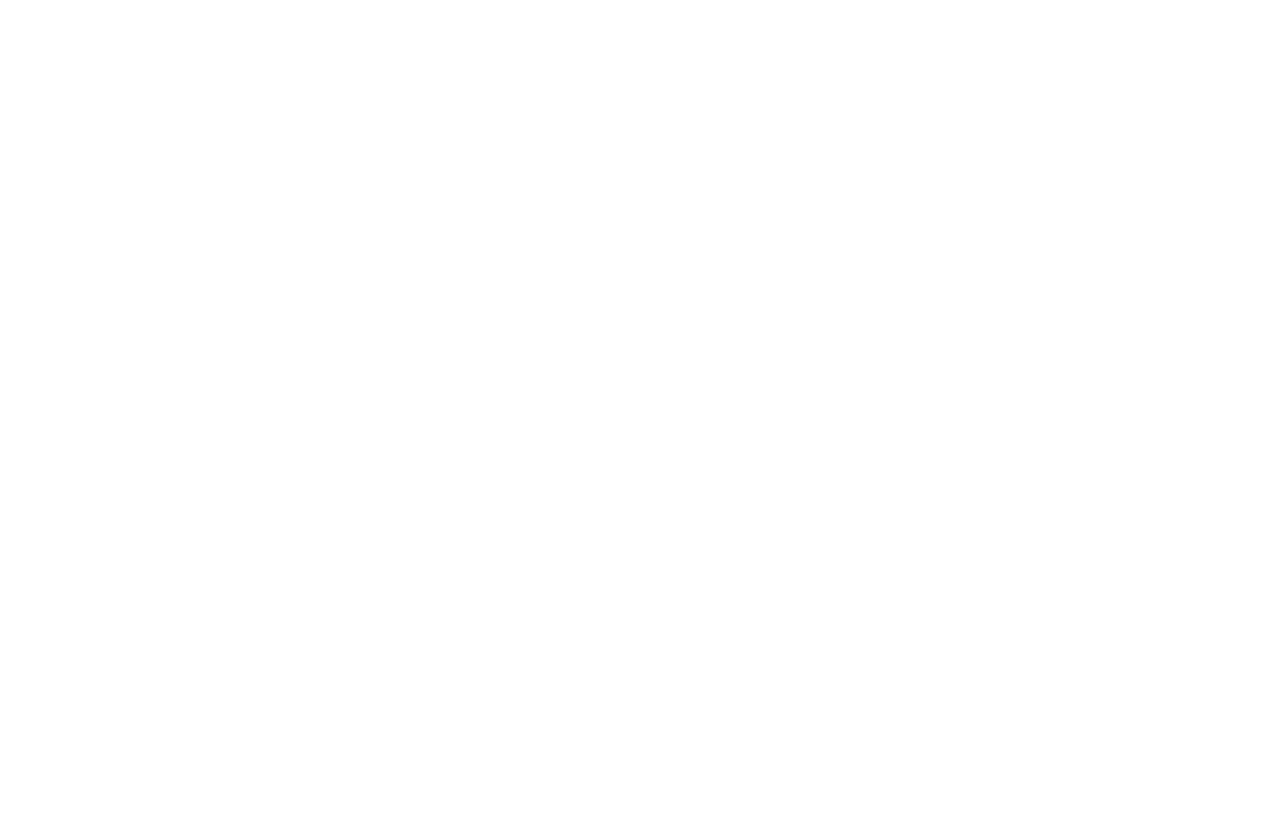
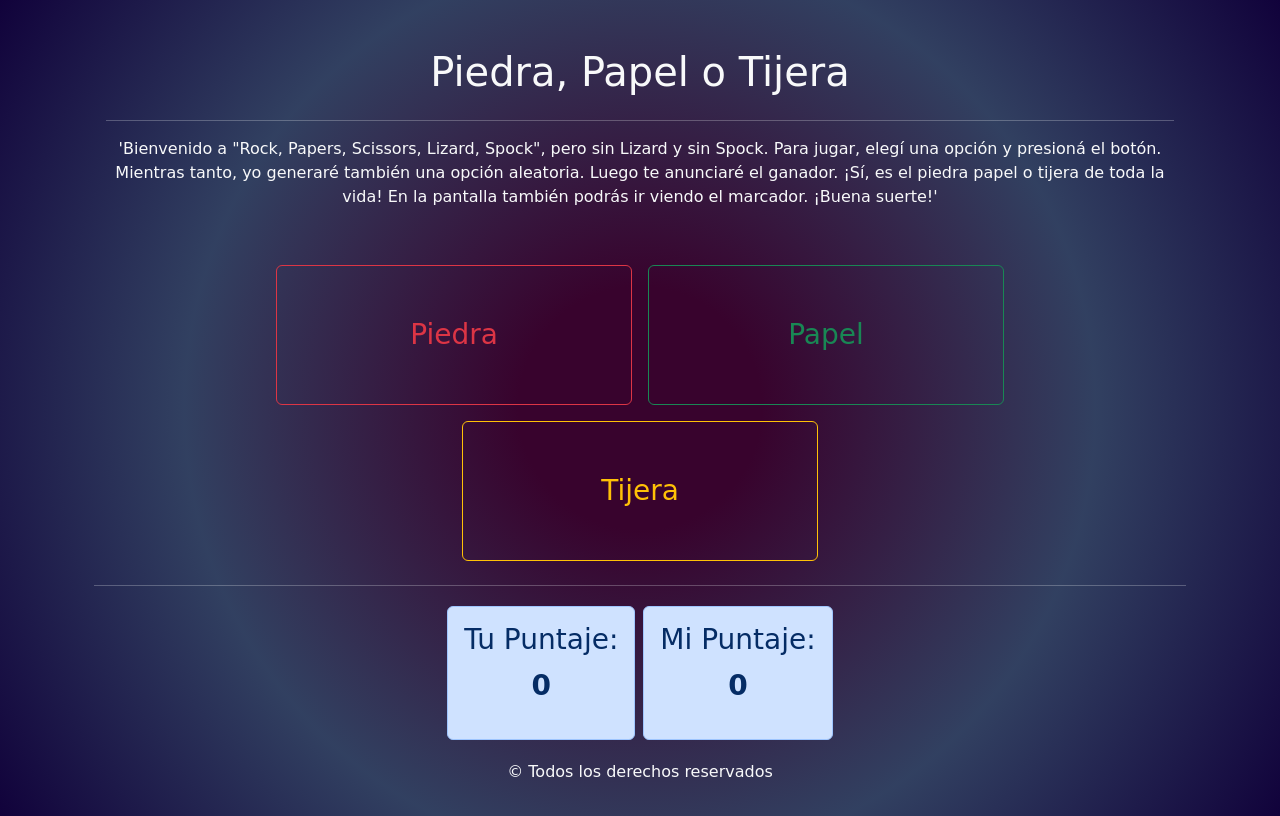
Before and after one commit to Maoi11/piedraPapelTijera-tp5, a plain HTML site: page index.html in a window 1280 px wide. Drawn offline with nearby package versions, Linux system fonts and the light colour scheme; a web font is replaced by a local one.

Commit message:
maquetado completo

```diff
--- a/css/style.css
+++ b/css/style.css
@@ -0,0 +1,18 @@
+@import url('https://fonts.googleapis.com/css2?family=Londrina+Solid:wght@300&family=MuseoModerno:wght@300&display=swap');
+
+body {
+  min-height: 100vh;
+  display: flex;
+  flex-direction: column;
+  background: rgb(22, 2, 48);
+background: radial-gradient(circle, rgb(56, 3, 45) 16%, rgba(3, 21, 61, 0.816) 60%, rgb(17, 2, 59) 100%);
+ }
+
+main {
+  flex-grow: 1;
+  font-family: 'Londrina Solid', cursive;
+}
+
+footer {
+  font-family: 'Londrina Solid', cursive;
+}
--- a/index.html
+++ b/index.html
@@ -1,12 +1,77 @@
 <!DOCTYPE html>
-<html lang="en">
-<head>
-    <meta charset="UTF-8">
-    <meta http-equiv="X-UA-Compatible" content="IE=edge">
-    <meta name="viewport" content="width=device-width, initial-scale=1.0">
-    <title>Document</title>
-</head>
-<body>
+<html lang="es">
+  <head>
+    <meta charset="UTF-8" />
+    <meta http-equiv="X-UA-Compatible" content="IE=edge" />
+    <meta name="viewport" content="width=device-width, initial-scale=1.0" />
+    <title>Trabajo Práctico N°5 - Piedra Papel Tijera</title>
+    <meta
+      name="description"
+      content="juego de piedra papel o tijera con html, css y JavaScript, ejercicio de trabajo practicot"
+    />
+    <meta
+      name="keywords"
+      content="DOM, BOM, JavaScript, frontend, functions, developer"
+    />
+    <meta name="author" content="Marisa Indiana Garat" />
+    <link
+      href="https://cdn.jsdelivr.net/npm/bootstrap@5.3.0-alpha3/dist/css/bootstrap.min.css"
+      rel="stylesheet"
+      integrity="sha384-KK94CHFLLe+nY2dmCWGMq91rCGa5gtU4mk92HdvYe+M/SXH301p5ILy+dN9+nJOZ"
+      crossorigin="anonymous"
+    />
+    <link rel="stylesheet" href="css/style.css" />
+  </head>
 
-</body>
+  <body>
+    <main class="container">
+      <section class="text-light text-center p-4" id="tituloPag">
+        <h1 class="py-2 m-3">Piedra, Papel o Tijera</h1>
+        <hr>
+        <p>
+            'Bienvenido a "Rock, Papers, Scissors, Lizard, Spock", pero sin Lizard y sin Spock.
+            Para jugar, elegí una opción y presioná el botón. Mientras tanto, yo generaré también una opción aleatoria. Luego te anunciaré el ganador.
+            ¡Sí, es el piedra papel o tijera de toda la vida!
+            En la pantalla también podrás ir viendo el marcador.
+            ¡Buena suerte!'
+        </p>
+      </section>
+      <section class="container my-2 text-center text-light">
+        <div class="container d-inline-flex justify-content-center flex-wrap">
+          <button class="btn btn-outline-danger p-5 col-md-4 fs-3 m-2" id="btnPiedra">Piedra</button>
+          <button class="btn btn-outline-success p-5 col-md-4 fs-3 m-2" id="btnPapel">Papel</button>
+          <button class="btn btn-outline-warning p-5 col-md-4 fs-3 m-2" id="btnTijera">Tijera</button>
+        </div>
+        <hr>
+      </section>
+      <section class="container alert alert-secondary d-none" id="mensajeResultado">
+
+      </section>
+      <section class="container text-center">
+        <div class="d-inline-flex justify-content-center flex-wrap">
+        <div class="alert alert-primary m-1 ">
+            <h3>Tu Puntaje:</h3>
+            <p class="fs-3 p" id="puntajeHumano"><b>0</b></p>
+        </div>
+        <div class="alert alert-primary m-1">
+            <h3>Mi Puntaje:</h3>
+            <p class="fs-3" id="puntajeHumano"><b>0</b></p>
+        </div>
+    </div>
+
+
+      </section>
+      <section class="container text-light d-none" id="listaTareas"></section>
+    </main>
+
+    <footer class="text-center text-light py-3">
+      <p>&copy; Todos los derechos reservados</p>
+    </footer>
+    <script
+      src="https://cdn.jsdelivr.net/npm/bootstrap@5.3.0-alpha3/dist/js/bootstrap.bundle.min.js"
+      integrity="sha384-ENjdO4Dr2bkBIFxQpeoTz1HIcje39Wm4jDKdf19U8gI4ddQ3GYNS7NTKfAdVQSZe"
+      crossorigin="anonymous"
+    ></script>
+    <script src="js/app.js"></script>
+  </body>
 </html>
```
Also changed, not shown: js/app.js (added), 1 other file.
